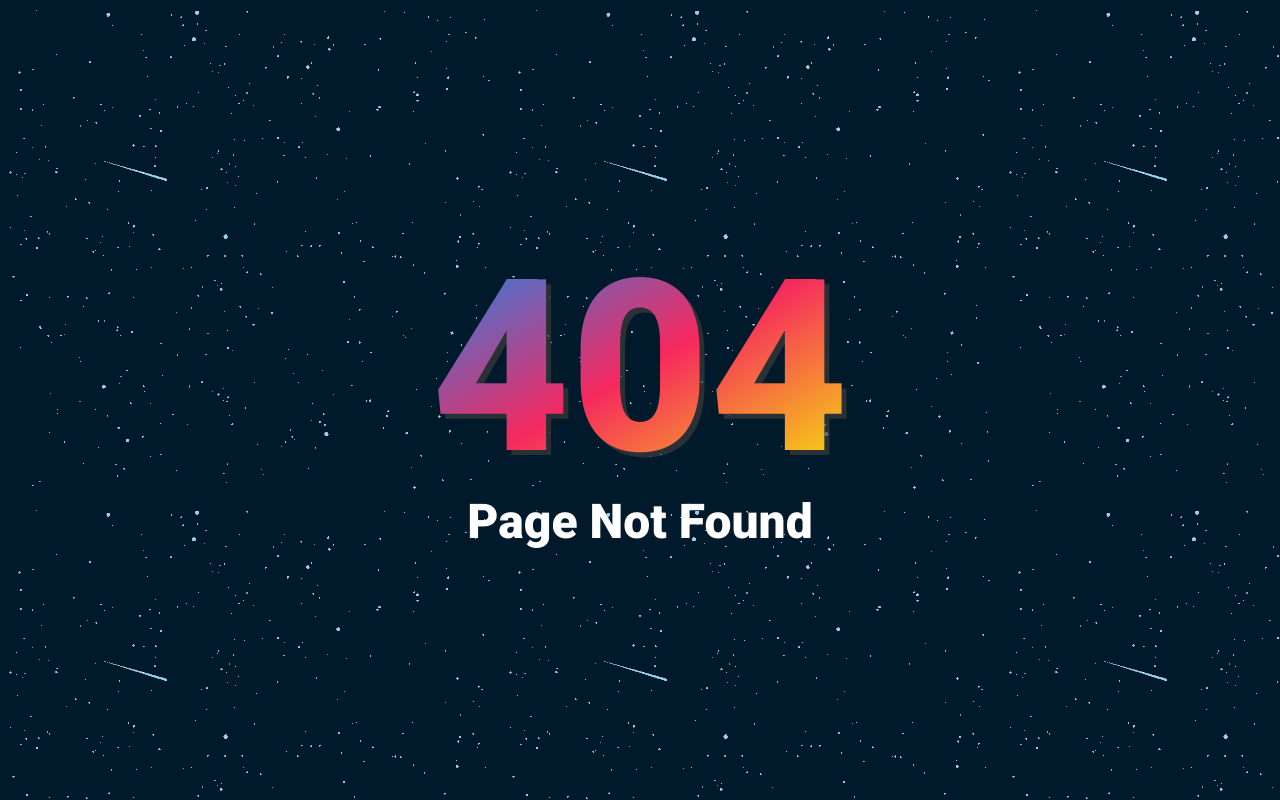
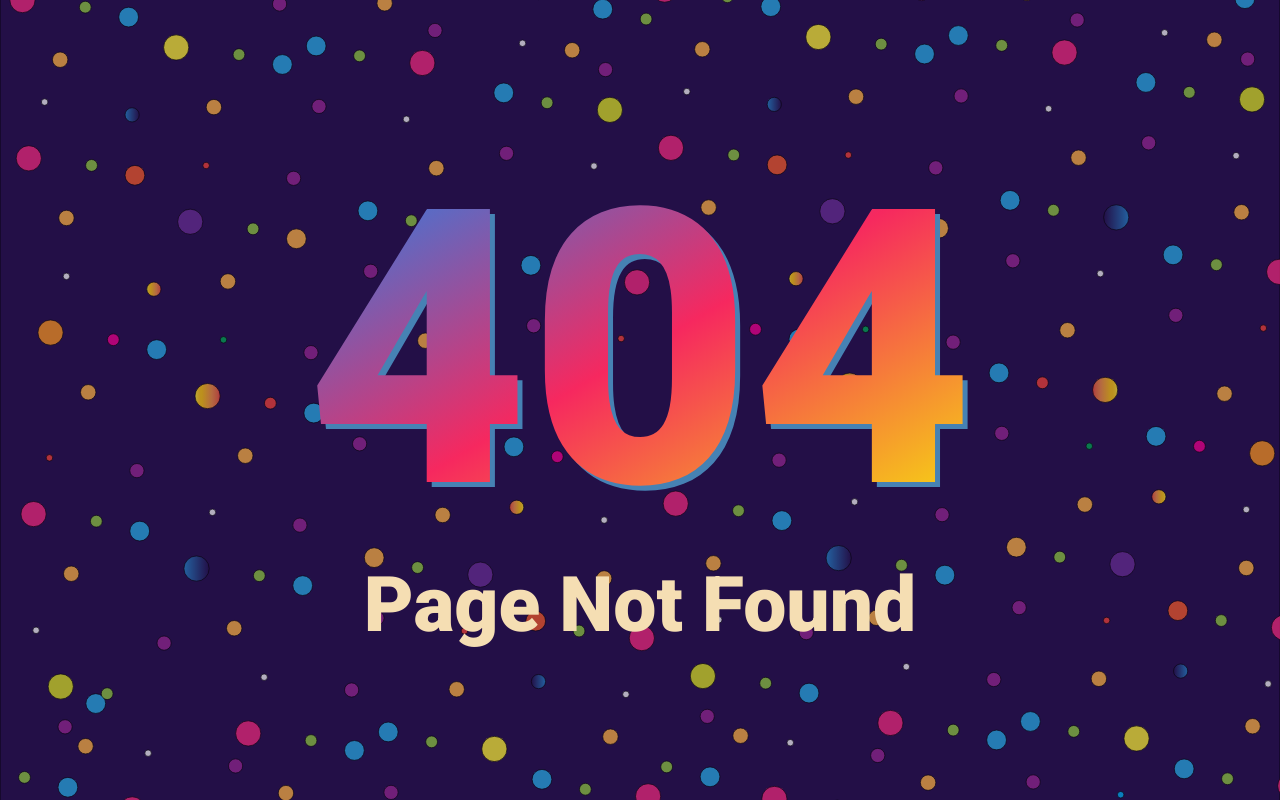
Before and after one commit to Naman-Biswajit/Dumb-Team-project, a Flask app: page /planner/add in a window 1280 px wide. Run offline with Flask 2, Linux system fonts and the light colour scheme; some libraries are stand-ins or nearby versions.

Commit message:
Changed 404 background

```diff
--- a/static/css/404.css
+++ b/static/css/404.css
@@ -9,11 +9,12 @@
   --linear-gradient-1: #0091ff;
   --linear-gradient-2: #f6285f;
   --linear-gradient-3: #f6ff00;
-  --shadow: #3d3d3daa;
+  --shadow: steelblue;
 }
 body {
   font-family: "Roboto", sans-serif;
-  background: url('/static/gif/stars.gif');
+  background: url('/static/svg/Bubble-Background.svg') fixed center center;
+  background-size: cover;
 }
 
 #main-container {
@@ -27,7 +28,7 @@ body {
 
 #number {
   font-family: "Roboto", sans-serif;
-  font-size: 15vh;
+  font-size: 15vw;
   background-image: linear-gradient(150deg, var(--linear-gradient-1), var(--linear-gradient-2), var(--linear-gradient-3));
   filter: drop-shadow(5px 5px var(--shadow));
 
@@ -41,9 +42,10 @@ body {
 }
 
 #text {
-  color: white;
-  padding: 3vh;
-  font-size: 6vh;
+  color: wheat;
+  font-size: 2.5vw;
+  padding: 3vh 3vw;
+  font-size: 6vw;
   font-weight: 350;
   align-self: center;
   margin-top: -5vh;
```
Also changed, not shown: static/gif/stars.gif (deleted), static/svg/Bubble-Background.svg (added), static/svg/Fade-In-Background.svg (added).
